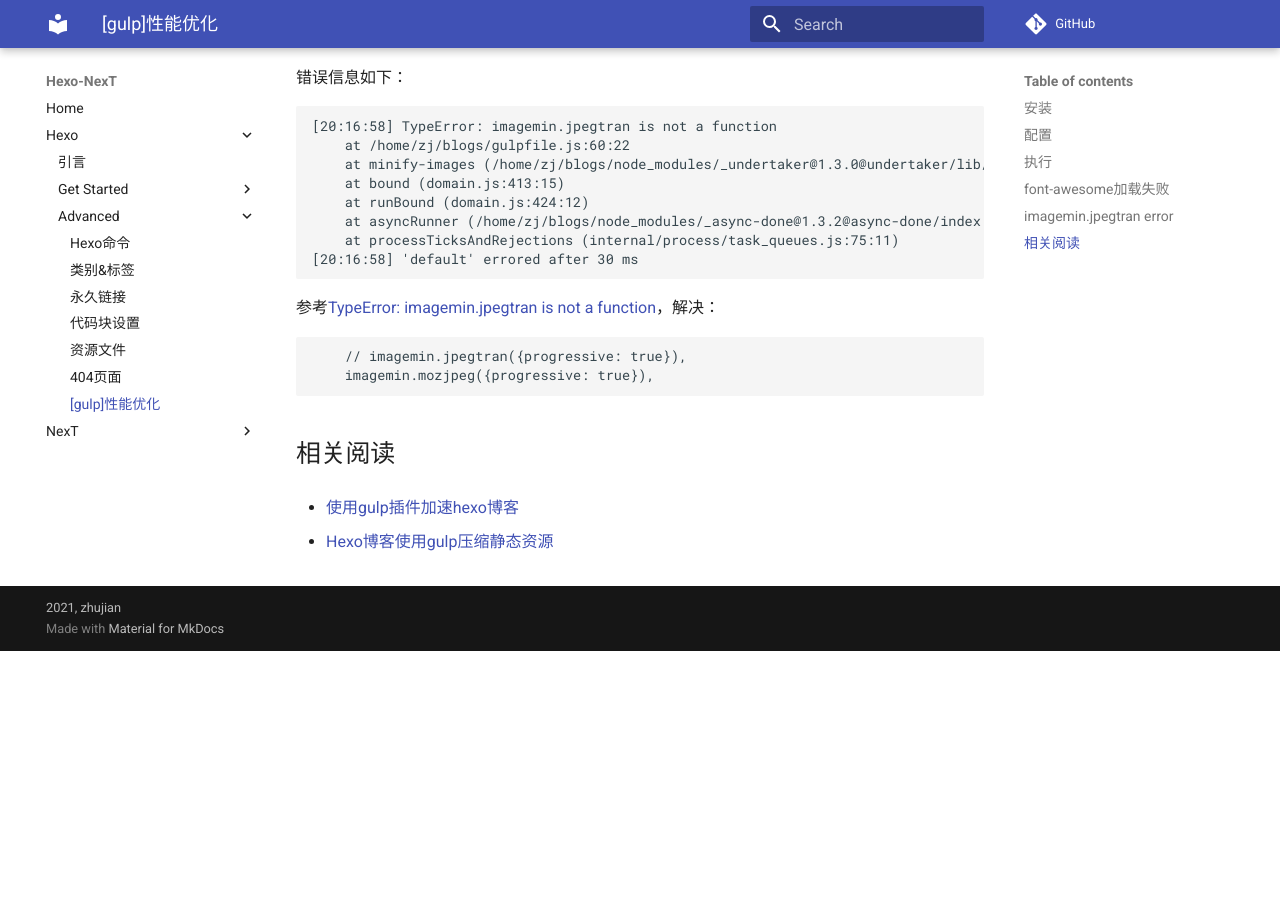
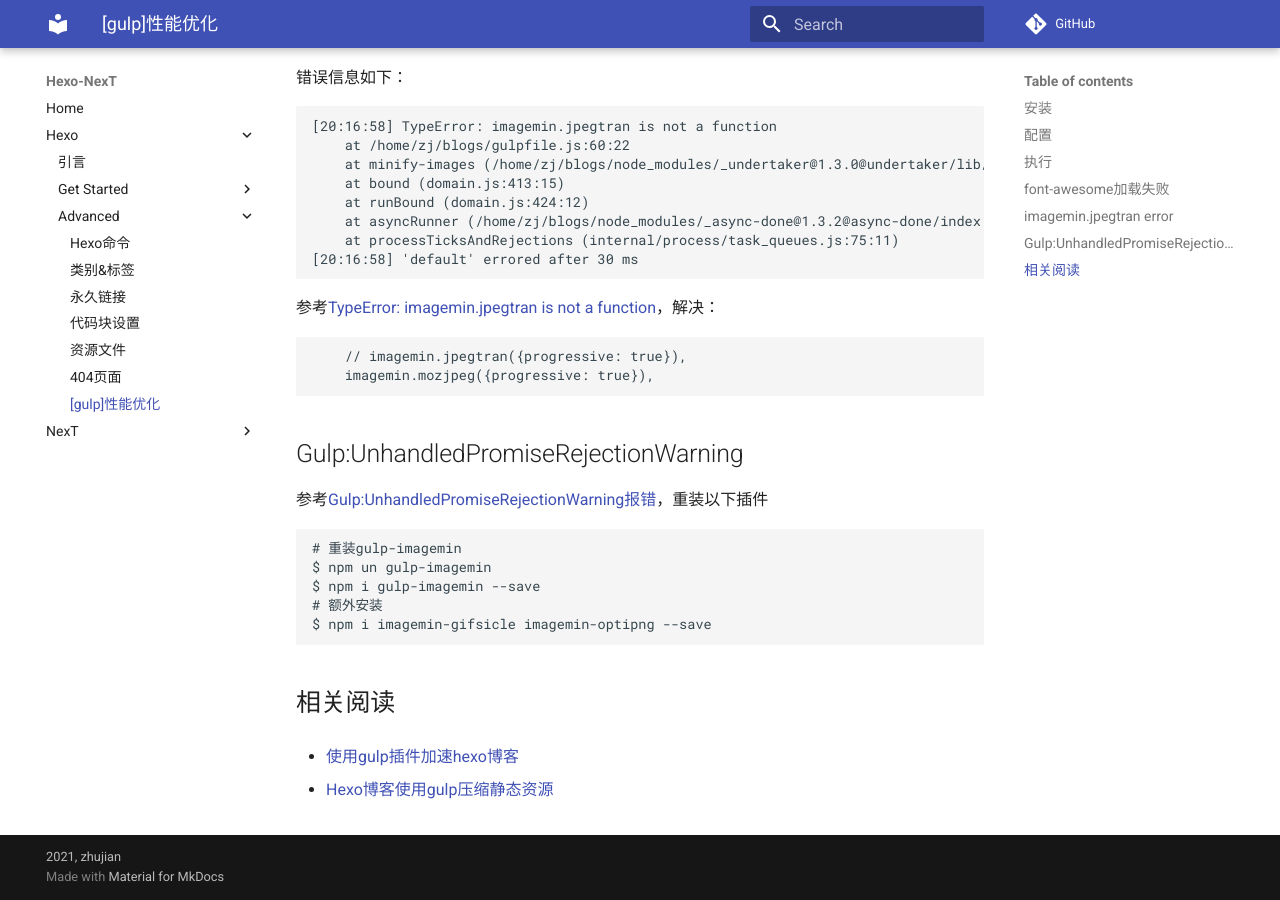
Before and after one commit to ZJDoc/Hexo-NexT, an MkDocs documentation site: the page built from docs/hexo/advanced/gulp-性能优化.md, in a window 1280 px wide and 900 px high, scrolled down 3662 px. Built offline with MkDocs 1.6.1 and Material for MkDocs 9.7.7, drawn with Linux system fonts in a browser that asks for light colours; comment, search, counter and statistics services are not loaded; before the commit the page ends 4313 px from its top, so only the background shows below that.

Commit message:
docs(gulp): fix UnhandledPromiseRejectionWarning

````diff
--- a/docs/hexo/advanced/gulp-性能优化.md
+++ b/docs/hexo/advanced/gulp-性能优化.md
@@ -196,6 +196,18 @@ fontawesome: https://cdn.bootcss.com/font-awesome/4.6.2/css/font-awesome.min.css
     imagemin.mozjpeg({progressive: true}),
 ```
 
+## Gulp:UnhandledPromiseRejectionWarning
+
+参考[Gulp:UnhandledPromiseRejectionWarning报错](https://blog.csdn.net/weixin_42018166/article/details/105506986)，重装以下插件
+
+```
+# 重装gulp-imagemin
+$ npm un gulp-imagemin
+$ npm i gulp-imagemin --save
+# 额外安装
+$ npm i imagemin-gifsicle imagemin-optipng --save
+```
+
 ## 相关阅读
 
 * [使用gulp插件加速hexo博客](https://blog.csdn.net/jinggege0818/article/details/82461795)
````
